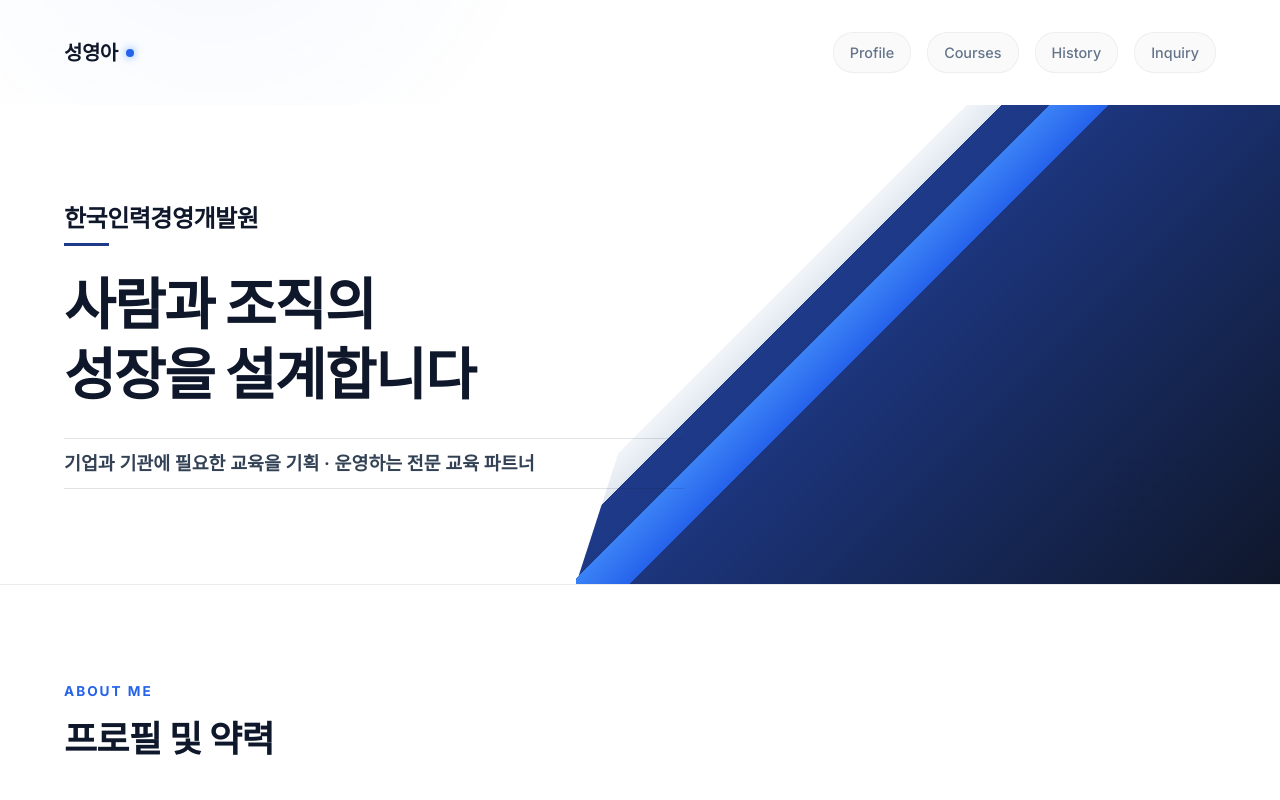
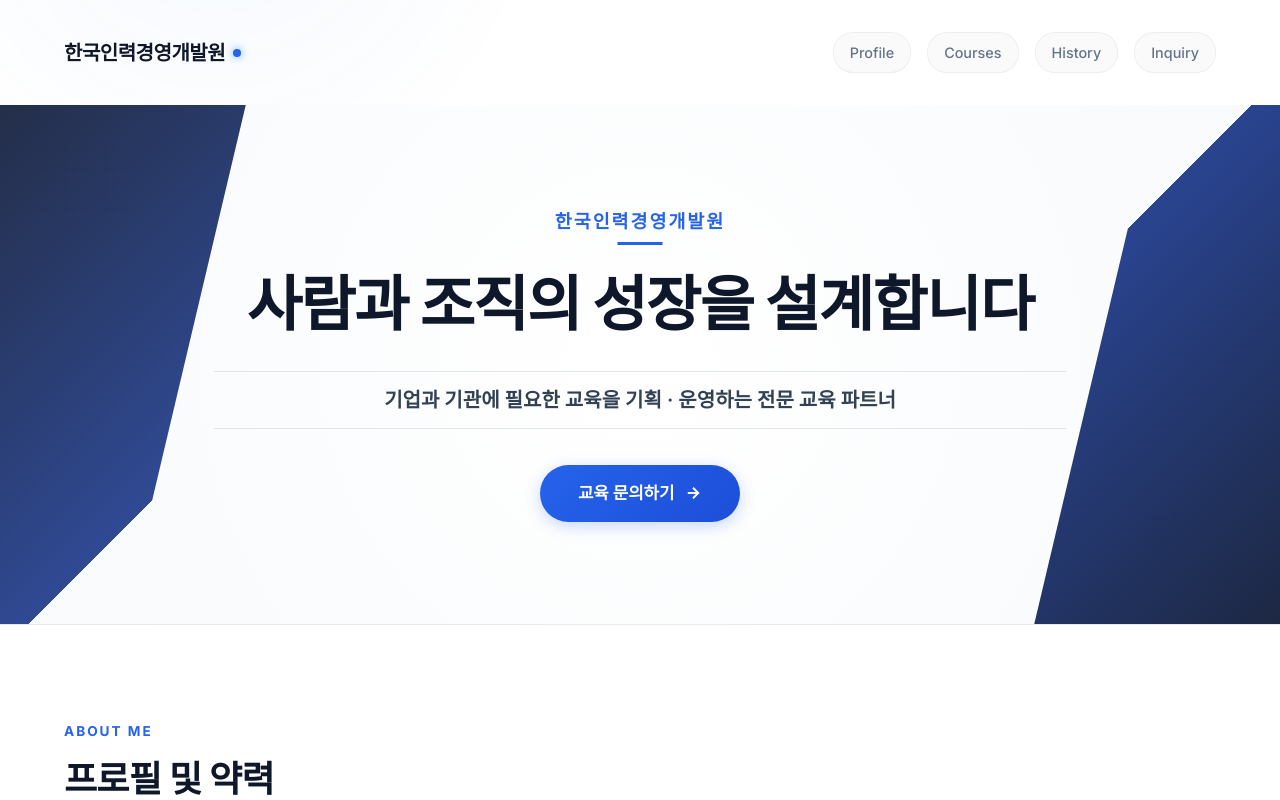
Before and after one commit to ssungya/sya-lecturer-portfolio, a Next.js app: page / in a window 1280 px wide. Shown: the top 800 px of the page. Built offline with nearby package versions, Linux system fonts and the light colour scheme.

Commit message:
feat: change logo to company name, center hero banner and add interactive parallax hover effects

```diff
--- a/src/app/page.module.css
+++ b/src/app/page.module.css
@@ -57,6 +57,7 @@
   display: flex;
   align-items: center;
   gap: 0.5rem;
+  white-space: nowrap;
 }
 
 .logoDot {
@@ -98,129 +99,194 @@
   gap: 8rem;
 }
 
-/* Visual Hero Banner Section */
+/* Centered Interactive Hero Banner Section */
 .bannerSection {
   position: relative;
   width: 100%;
-  height: 480px;
+  height: 520px;
   display: flex;
   align-items: center;
   justify-content: center;
-  background-color: #ffffff;
+  background: radial-gradient(circle at center, #ffffff 0%, #f8fafc 100%);
   border-bottom: 1px solid rgba(15, 23, 42, 0.08);
   overflow: hidden;
   z-index: 5;
   animation: fadeInUp 0.8s ease-out;
 }
 
-.bannerContent {
+.bannerContentCentered {
   width: 100%;
-  max-width: 1200px;
+  max-width: 900px;
   padding: 0 1.5rem;
-  display: grid;
-  grid-template-columns: 1.3fr 1fr;
+  display: flex;
+  flex-direction: column;
   align-items: center;
-  height: 100%;
+  justify-content: center;
+  text-align: center;
   position: relative;
   z-index: 10;
 }
 
-.bannerLeft {
-  display: flex;
-  flex-direction: column;
-  justify-content: center;
-  align-items: flex-start;
-  text-align: left;
-}
-
-.bannerSubtitle {
-  font-size: 1.5rem;
+.bannerSubtitleCentered {
+  font-size: 1.15rem;
   font-weight: 700;
-  color: var(--text-primary);
-  letter-spacing: -0.5px;
-  margin-bottom: 1.5rem;
+  color: var(--accent-light);
+  margin-bottom: 1.25rem;
+  letter-spacing: 2px;
+  text-transform: uppercase;
+  display: inline-block;
   position: relative;
   padding-bottom: 0.5rem;
 }
 
-.bannerSubtitle::after {
+.bannerSubtitleCentered::after {
   content: "";
   position: absolute;
   bottom: 0;
-  left: 0;
+  left: 50%;
+  transform: translateX(-50%);
   width: 45px;
   height: 3px;
-  background-color: var(--accent-emerald);
+  background-color: var(--accent-light);
 }
 
-.bannerTitle {
-  font-size: 3.5rem;
+.bannerTitleCentered {
+  font-size: 3.75rem;
   font-weight: 800;
   color: var(--text-primary);
-  line-height: 1.25;
+  line-height: 1.3;
   letter-spacing: -1.5px;
   margin-bottom: 1.75rem;
   word-break: keep-all;
+  transition: var(--transition-smooth);
+  cursor: default;
 }
 
-.bannerDesc {
-  font-size: 1.15rem;
+.bannerTitleCentered:hover {
+  color: var(--accent-light);
+  transform: scale(1.02);
+  text-shadow: 0 5px 15px rgba(37, 99, 235, 0.08);
+}
+
+.bannerDescCentered {
+  font-size: 1.25rem;
   font-weight: 600;
   color: var(--text-secondary);
-  border-top: 1px solid rgba(15, 23, 42, 0.12);
-  border-bottom: 1px solid rgba(15, 23, 42, 0.12);
-  padding: 0.6rem 0;
+  border-top: 1px solid rgba(15, 23, 42, 0.1);
+  border-bottom: 1px solid rgba(15, 23, 42, 0.1);
+  padding: 0.75rem 2.5rem;
   word-break: keep-all;
+  margin-bottom: 2.25rem;
   width: 100%;
-  max-width: 620px;
 }
 
-.bannerRight {
-  height: 100%;
-  position: relative;
+.bannerCTA {
+  display: flex;
+  align-items: center;
+  gap: 0.6rem;
+  padding: 0.95rem 2.4rem;
+  border-radius: 50px;
+  background: linear-gradient(135deg, var(--accent-light) 0%, #1d4ed8 100%);
+  color: #ffffff;
+  font-weight: 700;
+  font-size: 1.05rem;
+  border: none;
+  box-shadow: 0 4px 15px rgba(37, 99, 235, 0.25);
+  transition: var(--transition-smooth);
+  cursor: pointer;
+  text-decoration: none;
+  z-index: 15;
 }
 
-/* Geometric Background shapes mimicking the 시안 */
+.bannerCTA:hover {
+  transform: translateY(-4px);
+  box-shadow: 0 10px 25px rgba(37, 99, 235, 0.4);
+  background: linear-gradient(135deg, #1d4ed8 0%, var(--accent-light) 100%);
+}
+
+.bannerCTA svg {
+  transition: transform 0.3s ease;
+}
+
+.bannerCTA:hover svg {
+  transform: translateX(4px);
+}
+
+/* Geometric Background decorations with hover parallax */
 .bannerBgDecorations {
   position: absolute;
-  top: 0;
-  right: 0;
-  width: 55%;
+  inset: 0;
+  width: 100%;
   height: 100%;
   z-index: 1;
   pointer-events: none;
-  overflow: hidden;
 }
 
-.decorBlock1 {
+.decorBlockLeft {
   position: absolute;
   top: 0;
-  right: 0;
-  width: 100%;
+  left: -8%;
+  width: 32%;
   height: 100%;
-  background: linear-gradient(135deg, transparent 33%, #f1f5f9 33%, #e2e8f0 36%, var(--accent-emerald) 36%, #0f172a 100%);
-  clip-path: polygon(22% 0, 100% 0, 100% 100%, 0% 100%);
+  background: linear-gradient(135deg, #0f172a 0%, #1e3a8a 70%, transparent 70%);
+  clip-path: polygon(0 0, 85% 0, 55% 100%, 0 100%);
+  opacity: 0.92;
+  transition: transform 0.8s cubic-bezier(0.16, 1, 0.3, 1);
 }
 
-.decorBlock2 {
+.decorBlockRight {
   position: absolute;
   top: 0;
-  right: 0;
-  width: 100%;
+  right: -8%;
+  width: 32%;
   height: 100%;
-  background: linear-gradient(135deg, transparent 40%, var(--accent-mint) 40%, var(--accent-light) 45%, transparent 45%);
+  background: linear-gradient(135deg, transparent 30%, #1e3a8a 30%, #0f172a 100%);
+  clip-path: polygon(45% 0, 100% 0, 100% 100%, 15% 100%);
+  opacity: 0.95;
+  transition: transform 0.8s cubic-bezier(0.16, 1, 0.3, 1);
 }
 
 .decorDots {
   position: absolute;
-  bottom: 3rem;
-  right: 3rem;
-  width: 120px;
-  height: 80px;
-  background-image: radial-gradient(rgba(15, 23, 42, 0.15) 2px, transparent 2.5px);
-  background-size: 12px 12px;
-  opacity: 0.55;
+  bottom: 2.5rem;
+  right: 2.5rem;
+  width: 100px;
+  height: 70px;
+  background-image: radial-gradient(rgba(15, 23, 42, 0.12) 1.5px, transparent 2px);
+  background-size: 10px 10px;
+  opacity: 0.5;
   z-index: 2;
+  transition: transform 0.8s cubic-bezier(0.16, 1, 0.3, 1);
+}
+
+.decorDotsLeft {
+  position: absolute;
+  top: 2.5rem;
+  left: 2.5rem;
+  width: 100px;
+  height: 70px;
+  background-image: radial-gradient(rgba(15, 23, 42, 0.12) 1.5px, transparent 2px);
+  background-size: 10px 10px;
+  opacity: 0.5;
+  z-index: 2;
+  transition: transform 0.8s cubic-bezier(0.16, 1, 0.3, 1);
+}
+
+/* Interactive Motion on Hover */
+.bannerSection:hover .decorBlockLeft {
+  transform: translateX(-20px) translateY(5px) scale(1.01);
+}
+
+.bannerSection:hover .decorBlockRight {
+  transform: translateX(20px) translateY(-5px) scale(1.01);
+}
+
+.bannerSection:hover .decorDots {
+  transform: translate(8px, 8px);
+}
+
+.bannerSection:hover .decorDotsLeft {
+  transform: translate(-8px, -8px);
 }
 
 /* Sections */
@@ -957,15 +1023,18 @@
 @media (max-width: 968px) {
   .bannerSection {
     height: auto;
-    padding: 4rem 0;
+    padding: 6rem 0;
   }
-  .bannerContent {
-    grid-template-columns: 1fr;
-    gap: 2rem;
+  .bannerTitleCentered {
+    font-size: 3rem;
   }
-  .bannerBgDecorations {
-    width: 100%;
-    opacity: 0.2;
+  .decorBlockLeft {
+    width: 25%;
+    opacity: 0.15;
+  }
+  .decorBlockRight {
+    width: 25%;
+    opacity: 0.15;
   }
   .profileGrid {
     grid-template-columns: 1fr;
@@ -996,7 +1065,7 @@
 }
 
 @media (max-width: 768px) {
-  .bannerTitle {
+  .bannerTitleCentered {
     font-size: 2.5rem;
   }
   .grid {
@@ -1013,11 +1082,12 @@
 }
 
 @media (max-width: 640px) {
-  .bannerTitle {
-    font-size: 2.25rem;
+  .bannerTitleCentered {
+    font-size: 2rem;
   }
-  .bannerDesc {
-    font-size: 1rem;
+  .bannerDescCentered {
+    font-size: 1.05rem;
+    padding: 0.75rem 1rem;
   }
   .sectionTitle {
     font-size: 1.75rem;
--- a/src/app/page.tsx
+++ b/src/app/page.tsx
@@ -200,7 +200,7 @@
       {/* Header */}
       <header className={styles.header}>
         <div className={styles.logo}>
-          성영아<span className={styles.logoDot} />
+          한국인력경영개발원<span className={styles.logoDot} />
         </div>
         <div style={{ display: "flex", gap: "1rem" }}>
           <a href="#profile" className={styles.headerLink}>Profile</a>
@@ -210,26 +210,32 @@
         </div>
       </header>
 
-      {/* Visual Hero Banner */}
+      {/* Interactive Centered Visual Hero Banner */}
       <section className={styles.bannerSection}>
-        {/* Geometric Background Shapes */}
+        {/* Geometric Background Shapes with Interactive Parallax */}
         <div className={styles.bannerBgDecorations}>
-          <div className={styles.decorBlock1} />
-          <div className={styles.decorBlock2} />
+          <div className={styles.decorBlockLeft} />
+          <div className={styles.decorBlockRight} />
           <div className={styles.decorDots} />
+          <div className={styles.decorDotsLeft} />
         </div>
 
-        <div className={styles.bannerContent}>
-          <div className={styles.bannerLeft}>
-            <span className={styles.bannerSubtitle}>한국인력경영개발원</span>
-            <h1 className={styles.bannerTitle}>
-              사람과 조직의<br />성장을 설계합니다
-            </h1>
-            <p className={styles.bannerDesc}>
-              기업과 기관에 필요한 교육을 기획 · 운영하는 전문 교육 파트너
-            </p>
-          </div>
-          <div className={styles.bannerRight} />
+        <div className={styles.bannerContentCentered}>
+          <span className={styles.bannerSubtitleCentered}>한국인력경영개발원</span>
+          <h1 className={styles.bannerTitleCentered}>
+            사람과 조직의 성장을 설계합니다
+          </h1>
+          <p className={styles.bannerDescCentered}>
+            기업과 기관에 필요한 교육을 기획 · 운영하는 전문 교육 파트너
+          </p>
+
+          <a href="#contact" className={styles.bannerCTA}>
+            교육 문의하기
+            <svg width="18" height="18" viewBox="0 0 24 24" fill="none" stroke="currentColor" strokeWidth="2.5">
+              <line x1="5" y1="12" x2="19" y2="12" />
+              <polyline points="12 5 19 12 12 19" />
+            </svg>
+          </a>
         </div>
       </section>
 
```
